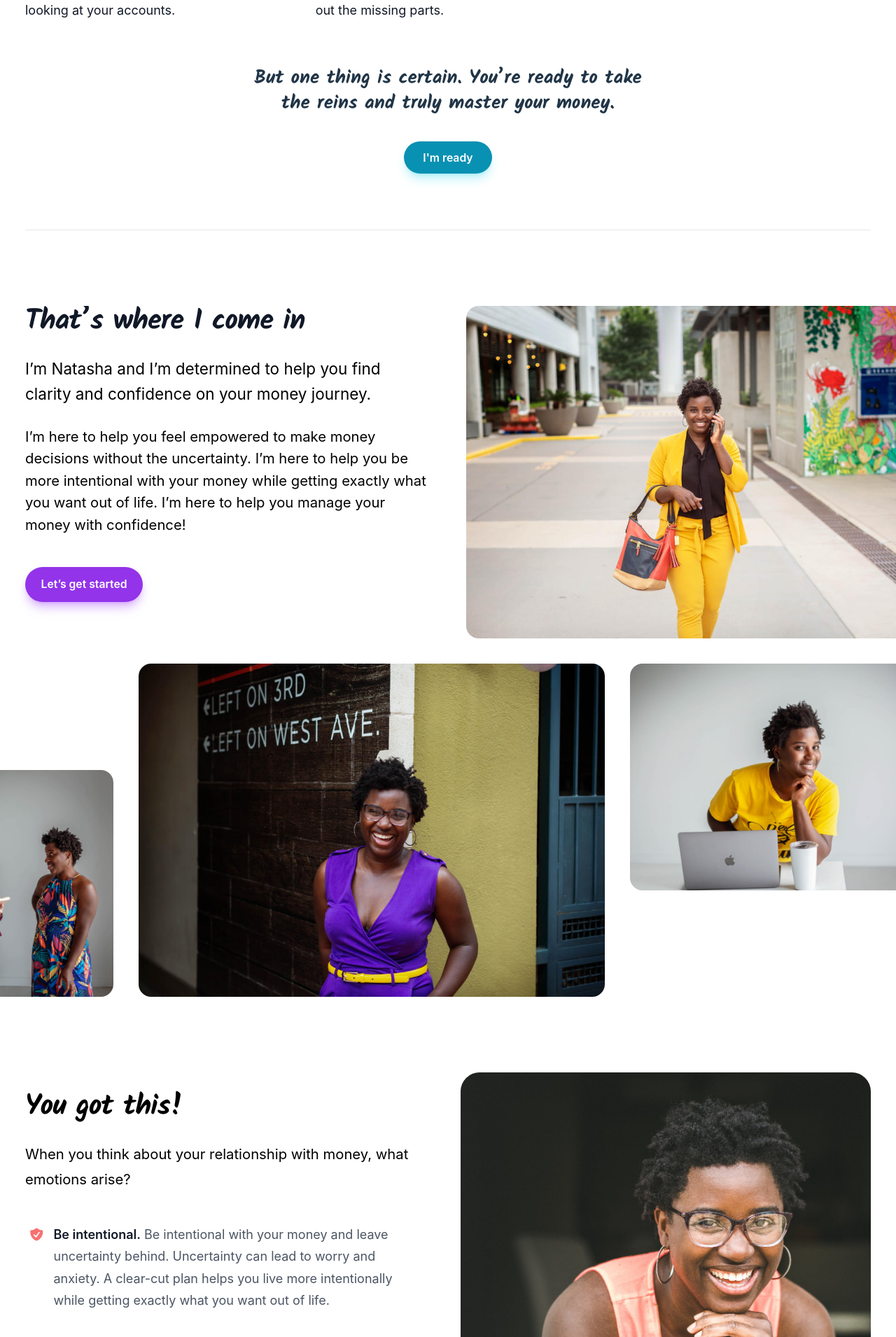
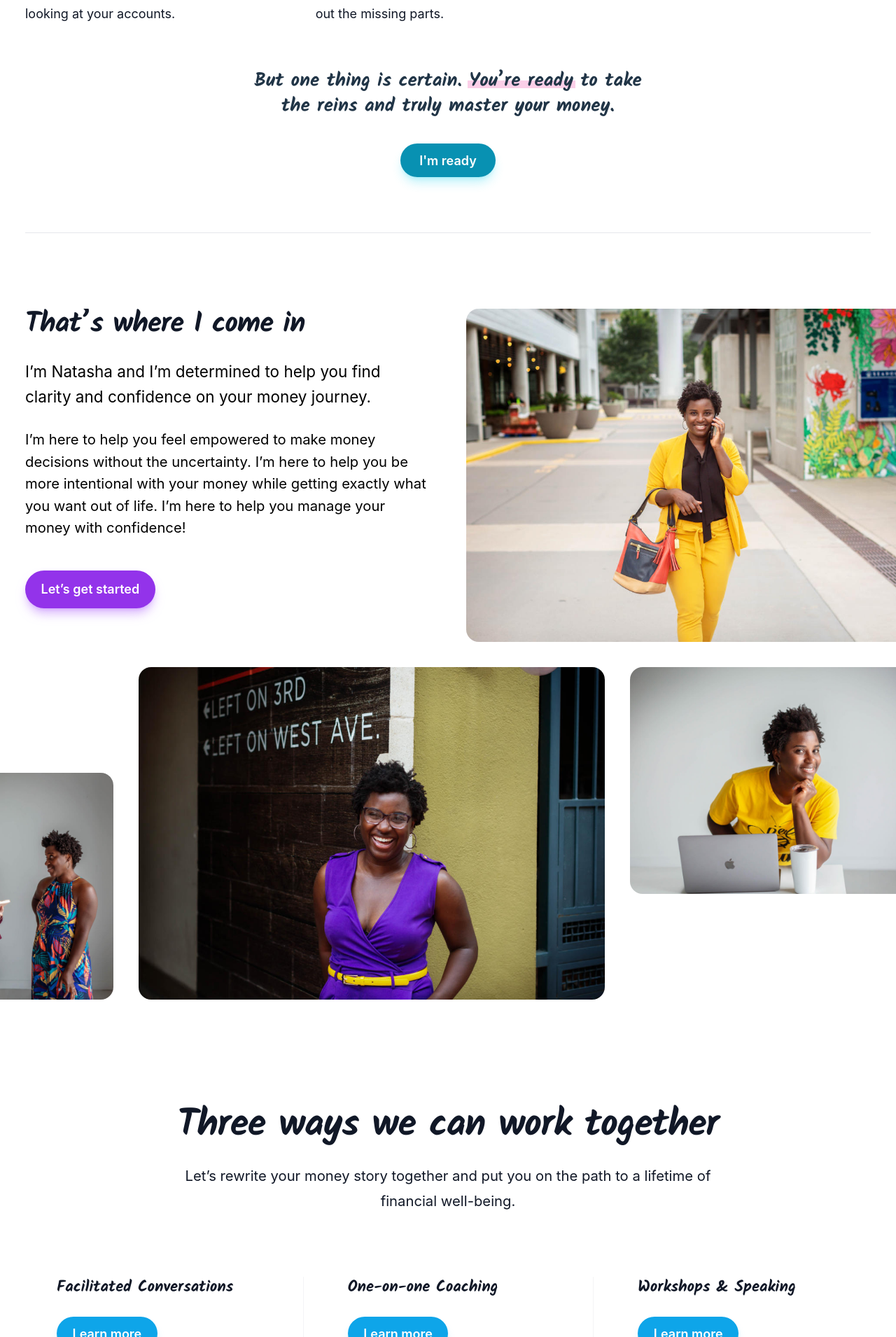
Before and after one commit to damiancarrillo/moneywithconfidence.com, a Vue app: page / in a window 1280 px wide. Shown: the part 1684-3594 px from the top of the page at 70% size. Built offline with nearby package versions, Linux system fonts and the light colour scheme.

Commit message:
First pass at completed home page

```diff
--- a/src/components/Navbar.vue
+++ b/src/components/Navbar.vue
@@ -54,7 +54,7 @@ const navigation = [
 
     <DisclosurePanel class="sm:hidden">
       <div class="space-y-1 pb-3 pt-2">
-        <a
+        <button
           v-for="item in navigation"
           :key="item.name"
           as="a"
@@ -67,8 +67,9 @@ const navigation = [
             'm-3',
           ]"
           :aria-current="$route.fullPath === item.href ? 'page' : undefined"
-          >{{ item.name }}</a
         >
+          {{ item.name }}
+        </button>
       </div>
     </DisclosurePanel>
   </Disclosure>
--- a/src/components/home/NeedsSection.vue
+++ b/src/components/home/ImHereToHelp.vue
@@ -54,7 +54,7 @@
         <div class="mt-10 flex">
           <a
             href="/services"
-            class="bg-fuchsia-600 hover:bg-fuchsia-500 focus-visible:outline-fuchsia-700 text-white shadow-fuchsia-600/30 hover:shadow-fuchsia-500/30 shadow-lg rounded-full px-5 py-3 text-sm font-semibold"
+            class="bg-fuchsia-600 hover:bg-fuchsia-500 focus-visible:outline-fuchsia-700 text-white shadow-fuchsia-600/30 hover:shadow-fuchsia-500/30 shadow-lg rounded-full px-5 py-3 text-base font-semibold"
             >Learn how</a
           >
         </div>
--- a/src/components/home/RealTalkSection.vue
+++ b/src/components/home/ThatsWhereIComeIn.vue
@@ -28,7 +28,7 @@
           <div class="mt-10 flex">
             <a
               href="/services"
-              class="bg-purple-600 hover:bg-purple-700 focus-visible:outline-purple-700 text-white shadow-purple-400/60 hover:shadow-purple-700/40 shadow-lg rounded-full px-5 py-3 text-sm font-semibold"
+              class="bg-purple-600 hover:bg-purple-700 focus-visible:outline-purple-700 text-white shadow-purple-400/60 hover:shadow-purple-700/40 shadow-lg rounded-full px-5 py-3 text-base font-semibold"
               >Let&rsquo;s get started</a
             >
           </div>
--- /dev/null
+++ b/src/components/home/WaysWeCanWorkTogether.vue
@@ -0,0 +1,110 @@
+<template>
+  <div class="bg-white py-24 sm:py-32">
+    <div class="mx-auto max-w-7xl px-6 lg:px-8">
+      <div class="mx-auto max-w-4xl sm:text-center">
+        <p
+          class="mt-2 text-4xl font-bold tracking-tight text-gray-900 sm:text-5xl font-header"
+        >
+          Three ways we can work together
+        </p>
+      </div>
+      <p
+        class="mx-auto mt-6 max-w-2xl text-lg leading-8 text-gray-900 sm:text-center"
+      >
+        Let&rsquo;s rewrite your money story together and put you on the path to
+        a lifetime of financial well-being.
+      </p>
+      <div class="mt-20 flow-root">
+        <div
+          class="isolate -mt-16 grid max-w-sm grid-cols-1 gap-y-16 divide-y divide-gray-100 sm:mx-auto lg:-mx-8 lg:mt-0 lg:max-w-none lg:grid-cols-3 lg:divide-x lg:divide-y-0 xl:-mx-4"
+        >
+          <div
+            v-for="tier in tiers"
+            :key="tier.id"
+            class="pt-16 lg:px-8 lg:pt-0 xl:px-14"
+          >
+            <h3
+              :id="tier.id"
+              class="text-xl font-semibold leading-7 text-gray-900 font-header"
+            >
+              {{ tier.name }}
+            </h3>
+            <div class="mt-8">
+              <a
+                :href="tier.href"
+                :aria-describedby="tier.id"
+                class="bg-sky-500 hover:bg-sky-400 focus-visible:outline-sky-600 text-white shadow-sky-500/20 hover:shadow-sky-400/20 shadow-lg rounded-full px-5 py-3 text-base font-semibold"
+                >Learn more</a
+              >
+            </div>
+            <p class="mt-10 text-base font-semibold leading-6 text-gray-900">
+              {{ tier.description }}
+            </p>
+            <ul
+              role="list"
+              class="mt-6 space-y-3 text-sm leading-6 text-gray-900"
+            >
+              <li
+                v-for="feature in tier.features"
+                :key="feature"
+                class="flex gap-x-3"
+              >
+                <CheckCircleIcon
+                  class="h-6 w-5 flex-none text-emerald-500"
+                  aria-hidden="true"
+                />
+                {{ feature }}
+              </li>
+            </ul>
+          </div>
+        </div>
+      </div>
+    </div>
+  </div>
+</template>
+
+<script setup lang="ts">
+import { CheckCircleIcon } from "@heroicons/vue/20/solid";
+
+const tiers = [
+  {
+    name: "Facilitated Conversations",
+    id: "offering-facilitated-conversations",
+    href: "/services",
+    description: "A guided discussion session for you and your friends.",
+    features: [
+      "Good for a group of friends",
+      "Good for neighborhood crew",
+      "Good for book clubs",
+    ],
+  },
+  {
+    name: "One-on-one Coaching",
+    id: "offering-one-on-one-coaching",
+    href: "/services",
+    description: "Personalized guidance for you and your spouse.",
+    features: [
+      "Get a financial check-up and assessment",
+      "Learn strategies for healthy financial habits",
+      "Get help with goal-setting and vision",
+      "Align on money matters with your spouse",
+      "Get a tailored action plan to your scenario",
+      "Get an accountability partner",
+    ],
+  },
+  {
+    name: "Workshops & Speaking",
+    id: "offering-workshops-and-speaking",
+    href: "/services",
+    description:
+      "Relieve your team from financial stress with one of my presentations.",
+    features: [
+      "Financial wellness for your employees",
+      "Discussions on the impact of investing early",
+      "Presentations to help maximize options",
+      "Follow through with those 401k accounts",
+      "Great perk for employees",
+    ],
+  },
+];
+</script>
--- a/src/components/home/ThreeColumnCallOut.vue
+++ b/src/components/home/YouGotThis.vue
@@ -1,24 +1,27 @@
 <script setup lang="ts">
-import { ShieldCheckIcon } from "@heroicons/vue/20/solid";
+import { CheckBadgeIcon } from "@heroicons/vue/20/solid";
 
 const features = [
   {
     name: "Be intentional.",
+    colorClass: "text-orange-400",
     description:
       "Be intentional with your money and leave uncertainty behind. Uncertainty can lead to worry and anxiety. A clear-cut plan helps you live more intentionally while getting exactly what you want out of life.",
-    icon: ShieldCheckIcon,
+    icon: CheckBadgeIcon,
   },
   {
     name: "Feel empowered.",
+    colorClass: "text-rose-400",
     description:
       "Feel empowered to make money decisions without worries. You're worried you're doing it wrong. You're worried you don't know enough. Let's kick worries aside and put on a coat of empowerment.",
-    icon: ShieldCheckIcon,
+    icon: CheckBadgeIcon,
   },
   {
     name: "Be brave.",
+    colorClass: "text-purple-400",
     description:
       "Be brave enough to have money discussions that grow your wealth. Be confident enough to think about money without feeling guilt, shame, or anxiety. Feel confident to say yes to your desires because you planned for it.",
-    icon: ShieldCheckIcon,
+    icon: CheckBadgeIcon,
   },
 ];
 </script>
@@ -26,7 +29,7 @@ const features = [
 <style scoped></style>
 
 <template>
-  <div class="overflow-hidden pt-24 pb-8 bg-white">
+  <div class="overflow-hidden pb-8 bg-white">
     <div class="mx-auto max-w-7xl md:px-6 lg:px-8">
       <div
         class="grid grid-cols-1 gap-x-8 gap-y-16 sm:gap-y-20 lg:grid-cols-2 lg:items-start"
@@ -40,7 +43,8 @@ const features = [
             </p>
             <p class="mt-6 text-lg leading-8 text-black">
               When you think about your relationship with money, what emotions
-              arise?
+              arise? After we work together,
+              <span class="highlighted">you will</span>...
             </p>
             <dl
               class="mt-10 max-w-xl space-y-8 text-base leading-7 text-gray-600 lg:max-w-none"
@@ -53,7 +57,8 @@ const features = [
                 <dt class="inline font-semibold text-gray-900">
                   <component
                     :is="feature.icon"
-                    class="absolute left-1 top-1 h-5 w-5 text-red-400"
+                    :class="feature.colorClass"
+                    class="absolute left-1 top-1 h-5 w-5"
                     aria-hidden="true"
                   />
                   {{ feature.name }}
@@ -68,8 +73,8 @@ const features = [
           class="overflow-hidden sm:mx-0 sm:max-w-2xl sm:rounded-3xl p-0 m-0"
         >
           <img
-            src="/natasha-callout.jpg"
-            alt="Product screenshot"
+            src="/natasha-you-got-this.jpg"
+            alt="Natasha letting you know that you got this"
             class="-mb-12 ring-1 ring-white/10"
           />
         </div>
@@ -77,3 +82,22 @@ const features = [
     </div>
   </div>
 </template>
+
+<style scoped>
+.highlighted {
+  position: relative;
+  z-index: 1;
+}
+.highlighted::after {
+  content: "";
+  position: absolute;
+
+  background-color: #fbcfe8;
+  height: 0.4em;
+  bottom: 0.1em;
+  left: -0.1em;
+  right: -0.1em;
+
+  z-index: -1;
+}
+</style>
--- a/src/components/home/ThreeColumns.vue
+++ b/src/components/home/YouMightFeel.vue
@@ -2,7 +2,7 @@
   <div class="bg-white py-16 sm:py-24">
     <div class="mx-auto max-w-7xl px-6 lg:px-8">
       <div class="mx-auto max-w-2xl lg:text-center">
-        <h2 class="text-base font-semibold leading-7 text-cyan-500">
+        <h2 class="text-base font-semibold leading-7 text-cyan-600">
           It's time to change your money story
         </h2>
         <p
@@ -40,13 +40,14 @@
         </dl>
       </div>
       <p class="max-w-lg font-header text-2xl mx-auto text-center pt-14">
-        But one thing is certain. You’re ready to take the reins and truly
-        master your money.
+        But one thing is certain.
+        <span class="highlighted">You&rsquo;re ready</span> to take the reins
+        and truly master your money.
       </p>
       <div class="py-10 mb-10 mx-auto text-center">
         <a
           href="/services"
-          class="bg-cyan-600 hover:bg-cyan-700 focus-visible:outline-cyan-700 text-white shadow-cyan-400/30 hover:shadow-cyan-700/40 shadow-lg rounded-full px-6 py-3 text-sm font-semibold"
+          class="bg-cyan-600 hover:bg-cyan-700 focus-visible:outline-cyan-700 text-white shadow-cyan-400/30 hover:shadow-cyan-700/40 shadow-lg rounded-full px-6 py-3 text-base font-semibold"
           >I'm ready</a
         >
       </div>
@@ -69,7 +70,7 @@ const features = [
       "You have fear, shame, or anxiety around money; you avoid thinking about money or looking at your accounts.",
     href: "#",
     icon: FaceFrownIcon,
-    color: "text-pink-600",
+    color: "text-pink-400",
   },
   {
     name: "Uncertain or Unclear",
@@ -89,3 +90,22 @@ const features = [
   },
 ];
 </script>
+
+<style scoped>
+.highlighted {
+  position: relative;
+  z-index: 1;
+}
+.highlighted::after {
+  content: "";
+  position: absolute;
+
+  background-color: #fbcfe8;
+  height: 0.4em;
+  bottom: 0.4em;
+  left: -0.1em;
+  right: -0.1em;
+
+  z-index: -1;
+}
+</style>
--- a/src/views/Home.vue
+++ b/src/views/Home.vue
@@ -1,17 +1,19 @@
 <script setup lang="ts">
 import HeroSection from "../components/home/HeroSection.vue";
-import NeedsSection from "../components/home/NeedsSection.vue";
-import ThreeColumns from "../components/home/ThreeColumns.vue";
-import RealTalkSection from "../components/home/RealTalkSection.vue";
-import ThreeColumnCallOut from "../components/home/ThreeColumnCallOut.vue";
+import ImHereToHelp from "../components/home/ImHereToHelp.vue";
+import YouMightFeel from "../components/home/YouMightFeel.vue";
+import ThatsWhereIComeIn from "../components/home/ThatsWhereIComeIn.vue";
+import WaysWeCanWorkTogether from "../components/home/WaysWeCanWorkTogether.vue";
+import YouGotThis from "../components/home/YouGotThis.vue";
 </script>
 
 <template>
   <HeroSection></HeroSection>
-  <NeedsSection></NeedsSection>
-  <ThreeColumns></ThreeColumns>
-  <RealTalkSection></RealTalkSection>
-  <ThreeColumnCallOut></ThreeColumnCallOut>
+  <ImHereToHelp></ImHereToHelp>
+  <YouMightFeel></YouMightFeel>
+  <ThatsWhereIComeIn></ThatsWhereIComeIn>
+  <WaysWeCanWorkTogether></WaysWeCanWorkTogether>
+  <YouGotThis></YouGotThis>
 </template>
 
 <style scoped></style>
```
Also changed, not shown: public/natasha-callout.jpg (deleted), public/natasha-you-got-this.jpg (added).
